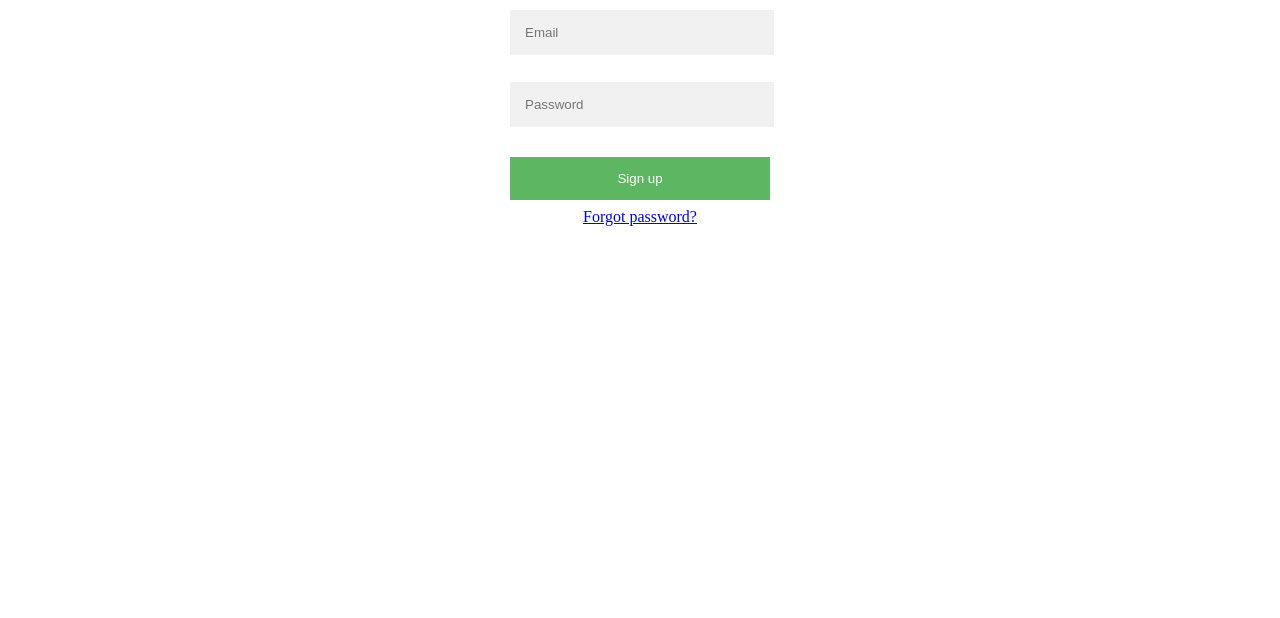
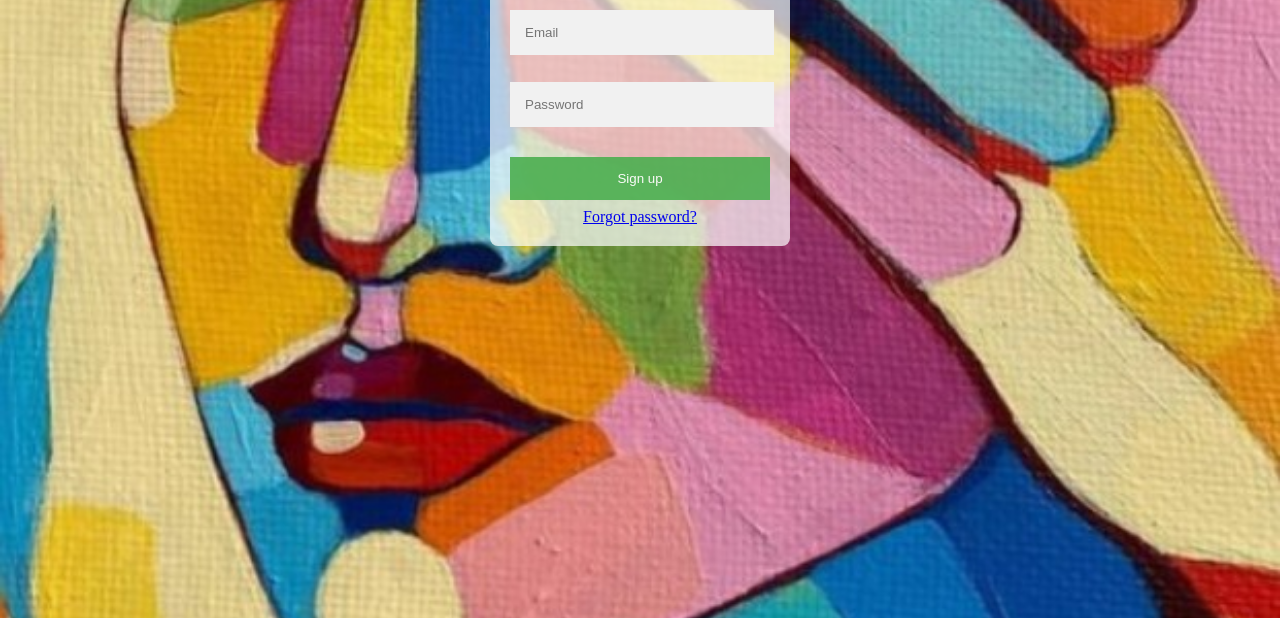
Before and after one commit to Manahil-Ahmad/ArtAlley, a plain HTML site: page signup.html in a window 1280 px wide. Shown: the part 182-800 px from the top of the page. Drawn offline with Linux system fonts and the light colour scheme.

Commit message:
Update signup.css

```diff
--- a/signup.css
+++ b/signup.css
@@ -5,7 +5,7 @@ body, html {
 }
 
 .bg {
-    background-image: url('wwroot/images/imageB.jpg');
+    background-image: url('wwwroot/images/imageB.jpg');
     min-height: 100vh;
     background-position: center;
     background-repeat: no-repeat;
```
